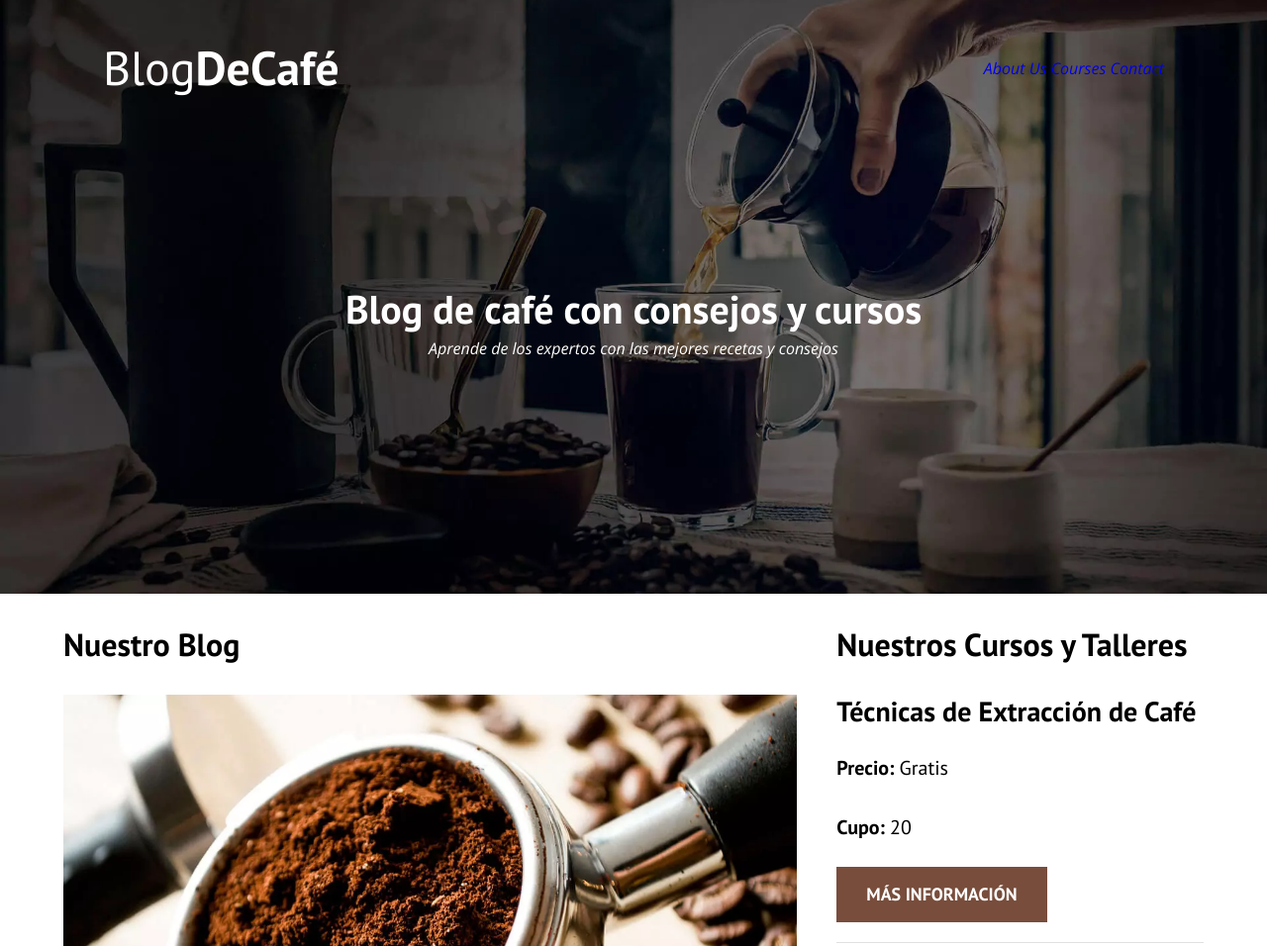
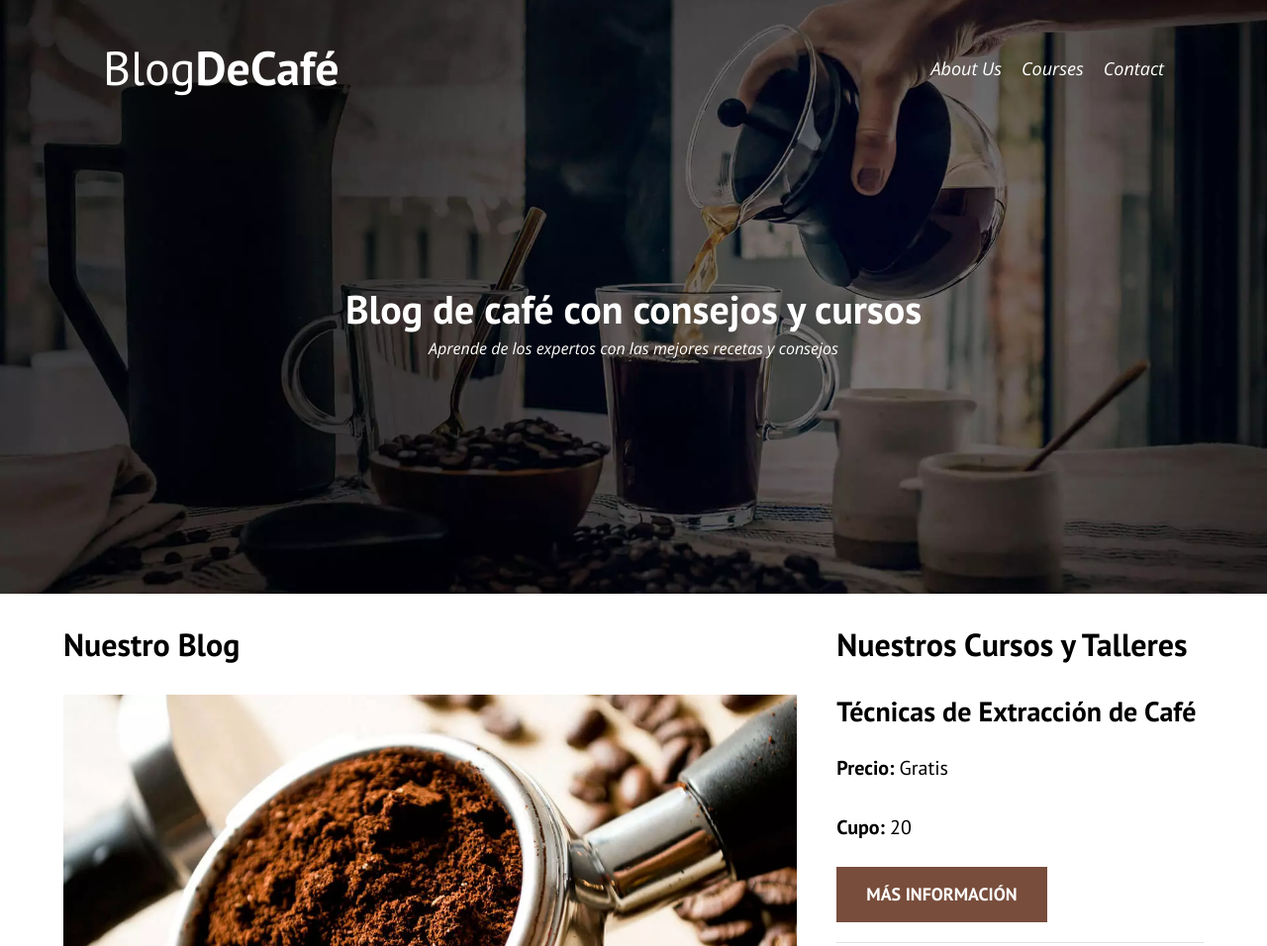
Before and after one commit to celr00/WebDevPractice, a plain HTML site: page coffeeBlog/index.html in a window 1280 px wide. Shown: the top 956 px of the page at 99% size. Drawn offline with nearby package versions, Linux system fonts and the light colour scheme.

Commit message:
typo correction

```diff
--- a/coffeeBlog/about.html
+++ b/coffeeBlog/about.html
@@ -20,10 +20,10 @@
                 <a class="logo" href="index.html">
                     <h1 class="logo__nombre no-margin centrar-texto">Blog<span class="logo__bold">DeCafé</span></h1>
                 </a>
-                <nav class="navegacion">
-                    <a href="nosotros.html" class="navegacion__enlace">Nosotros</a>
-                    <a href="cursos.html" class="navegacion__enlace">Cursos</a>
-                    <a href="contacto.html" class="navegacion__enlace">Contacto</a>
+                <nav class="navigation">
+                    <a href="about.html" class="navigation__link">About Us</a>
+                    <a href="courses.html" class="navigation__link">Courses</a>
+                    <a href="contact.html" class="navigation__link">Contact</a>
                 </nav>
             </div>
         </div>
--- a/coffeeBlog/css/styles.css
+++ b/coffeeBlog/css/styles.css
@@ -107,12 +107,12 @@ img {
     font-weight: bold;
 }
 @media (min-width: 768px) {
-    .navegacion{
+    .navigation{
         display: flex;
         gap: 2rem;
     }
 }
-.navegacion__enlace {
+.navigation__link {
     display: block;
     text-align: center;
     font-size: 1.8rem;
--- a/coffeeBlog/index.html
+++ b/coffeeBlog/index.html
@@ -28,10 +28,10 @@
                 <a class="logo" href="index.html">
                     <h1 class="logo__nombre no-margin centrar-texto">Blog<span class="logo__bold">DeCafé</span></h1>
                 </a>
-                <nav class="navegation">
-                    <a href="about.html" class="navegation__link">About Us</a>
-                    <a href="courses.html" class="navegation__link">Courses</a>
-                    <a href="contact.html" class="navegation__link">Contact</a>
+                <nav class="navigation">
+                    <a href="about.html" class="navigation__link">About Us</a>
+                    <a href="courses.html" class="navigation__link">Courses</a>
+                    <a href="contact.html" class="navigation__link">Contact</a>
                 </nav>
             </div>
         </div>
```
Also changed, not shown: coffeeBlog/contact.html (+4 -4 lines), coffeeBlog/courses.html (+4 -4 lines), coffeeBlog/entrada.html (+4 -4 lines).
